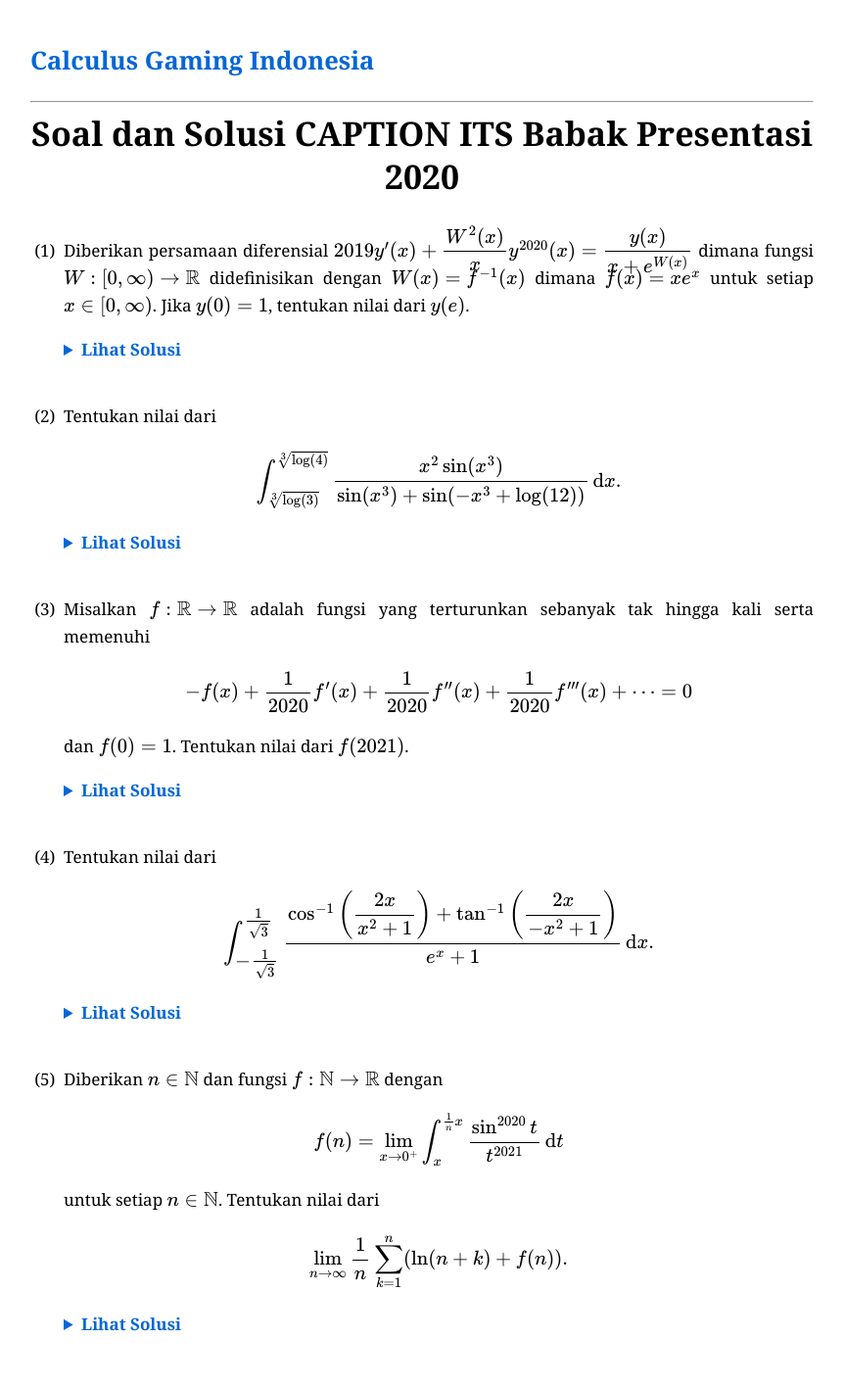
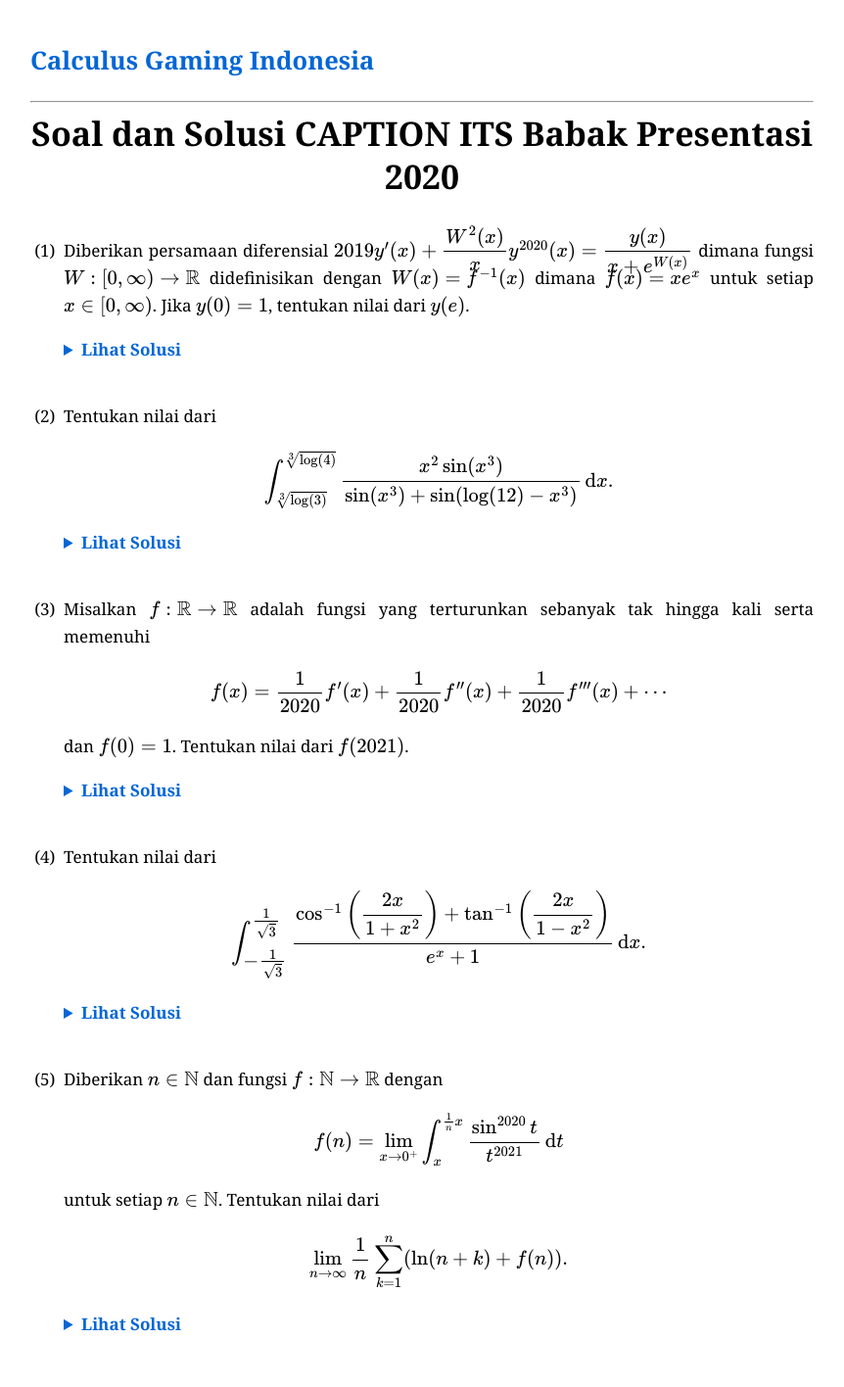
Before and after one commit to calculusgamingindonesia/calculusgamingindonesia.github.io, a Jekyll site: the page built from _posts/2026-07-03-caption-its-pre-2020.md, in a window 1280 px wide. Shown: the whole page at 98% size, without its empty margins (209-1071 px from the left). Built offline with Jekyll 4.4.1, drawn with Linux system fonts in a browser that asks for light colours; some web fonts are replaced.

Commit message:
Update 2026-07-03-caption-its-pre-2020.md

```diff
--- a/_posts/2026-07-03-caption-its-pre-2020.md
+++ b/_posts/2026-07-03-caption-its-pre-2020.md
@@ -18,7 +18,7 @@ urutan: 301
 
 2. Tentukan nilai dari
 
-   $$\int_{\sqrt[3]{\log(3)}}^{\sqrt[3]{\log(4)}}\dfrac{x^2\sin(x^3)}{\sin(x^3)+\sin(-x^3+\log(12))}\,\mathrm{d}x.$$
+   $$\int_{\sqrt[3]{\log(3)}}^{\sqrt[3]{\log(4)}}\dfrac{x^2\sin(x^3)}{\sin(x^3)+\sin(\log(12)-x^3)}\,\mathrm{d}x.$$
 
    <details><summary>Lihat Solusi</summary><div class="kotak-solusi" markdown="1">
    Solusi diserahkan kepada pembaca sebagai latihan.
@@ -26,7 +26,7 @@ urutan: 301
 
 3. Misalkan $f:\mathbb{R}\to\mathbb{R}$ adalah fungsi yang terturunkan sebanyak tak hingga kali serta memenuhi
 
-   $$-f(x)+\dfrac{1}{2020}f'(x)+\dfrac{1}{2020}f''(x)+\dfrac{1}{2020}f'''(x)+\cdots=0$$
+   $$f(x)=\dfrac{1}{2020}f'(x)+\dfrac{1}{2020}f''(x)+\dfrac{1}{2020}f'''(x)+\cdots$$
 
    dan $f(0)=1$. Tentukan nilai dari $f(2021)$.
 
@@ -36,7 +36,7 @@ urutan: 301
 
 4. Tentukan nilai dari
 
-   $$\int_{\textstyle -\frac{1}{\sqrt{3}}}^{\textstyle \frac{1}{\sqrt{3}}}\dfrac{\cos^{-1}\bigg(\dfrac{2x}{x^2+1}\bigg)+\tan^{-1}\bigg(\dfrac{2x}{-x^2+1}\bigg)}{e^x+1}\,\mathrm{d}x.$$
+   $$\int_{\textstyle -\frac{1}{\sqrt{3}}}^{\textstyle \frac{1}{\sqrt{3}}}\dfrac{\cos^{-1}\bigg(\dfrac{2x}{1+x^2}\bigg)+\tan^{-1}\bigg(\dfrac{2x}{1-x^2}\bigg)}{e^x+1}\,\mathrm{d}x.$$
 
    <details><summary>Lihat Solusi</summary><div class="kotak-solusi" markdown="1">
    Solusi diserahkan kepada pembaca sebagai latihan.
```
